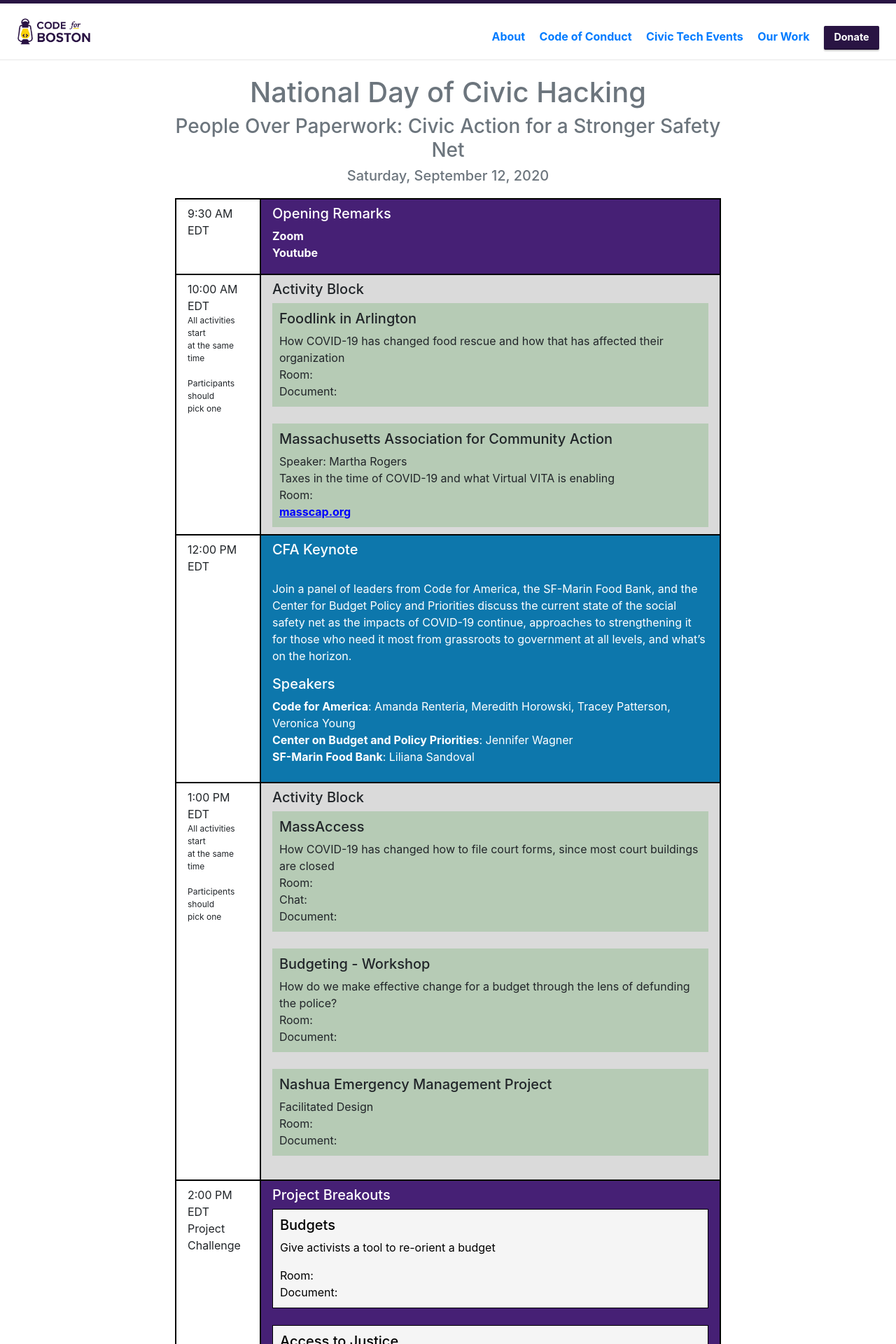
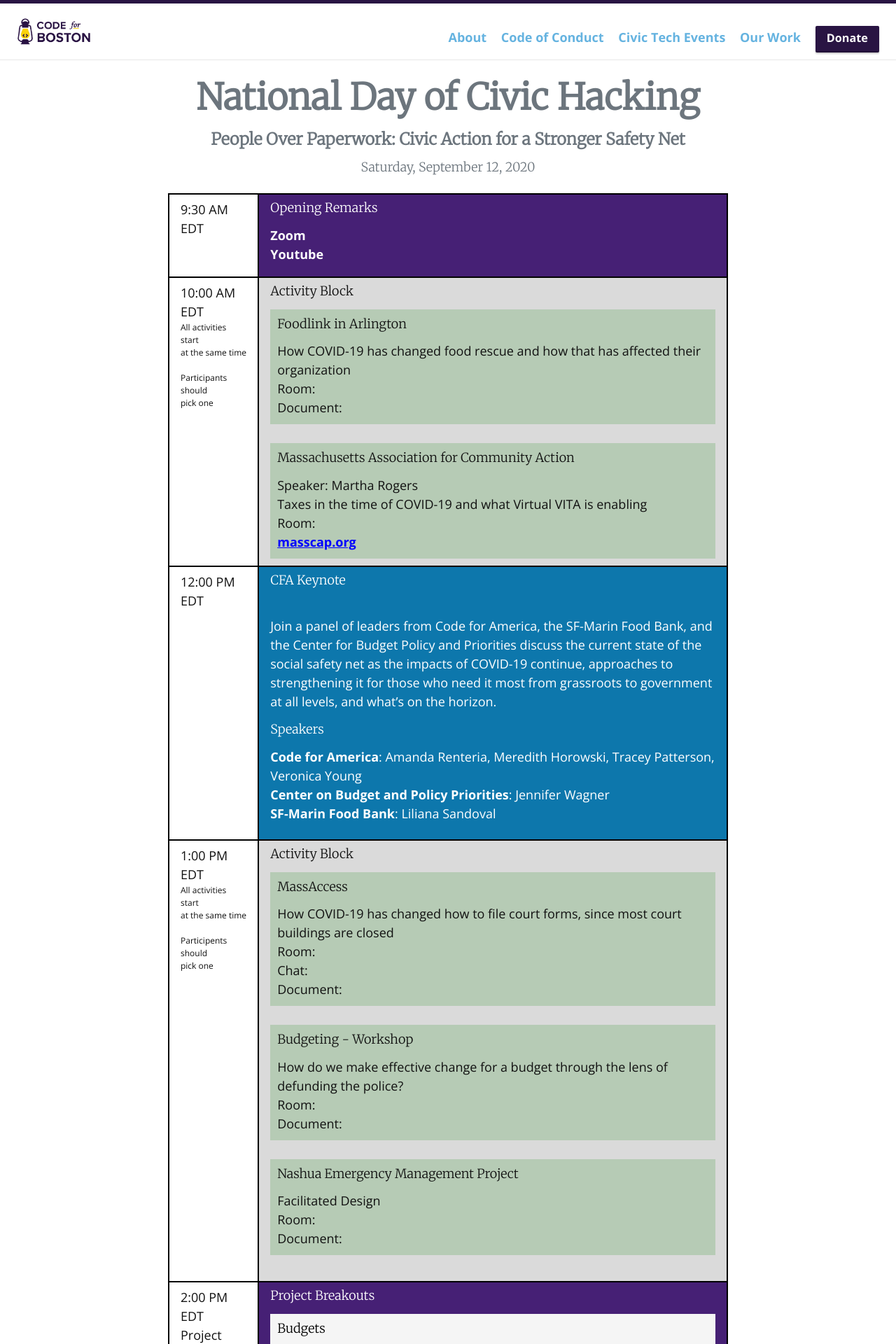
Before and after one commit to codeforboston/codeforboston.org, a Jekyll site: the page built from ndoch.html, in a window 1280 px wide. Shown: the top 1920 px of the page at 70% size. Built offline with Jekyll 4.4.1, drawn with Linux system fonts in a browser that asks for light colours; nearby versions of some CDN libraries.

Commit message:
Comments-out css in favor of inline styling

```diff
--- a/ndoch.html
+++ b/ndoch.html
@@ -5,29 +5,27 @@
 type: hidden
 ---
 
-<!DOCTYPE html>
-<html>
-
-<head>
-  <link href="https://stackpath.bootstrapcdn.com/bootstrap/4.1.3/css/bootstrap.min.css" rel="stylesheet"
+<!-- <head> -->
+<!--  <link href="https://stackpath.bootstrapcdn.com/bootstrap/4.1.3/css/bootstrap.min.css" rel="stylesheet"
     integrity="sha384-MCw98/SFnGE8fJT3GXwEOngsV7Zt27NXFoaoApmYm81iuXoPkFOJwJ8ERdknLPMO" crossorigin="anonymous">
-  <style>
+-->
+<!--  <style>
     table {
       width: 100%;
       max-width: 50rem;
       padding-bottom: 100px;
     }
 
-    table th,
     table td {
       padding: 0.5rem 1rem;
     }
 
     table th {
+      padding: 0.5rem 1rem;
       font-weight: normal;
-/*      border-top: 2px solid rgb(112, 112, 112); */
       border: 2px solid black;
       vertical-align: top;
+/*      border-top: 2px solid rgb(112, 112, 112); */
     }
 
     .cfa-main {
@@ -110,11 +108,12 @@
       color: blue;
     }
   </style>
-</head>
+</head> -->
 
-<body>
-  <div class="scheduleContainer">
-    <table>
+<!-- <body> -->
+  <!--class="scheduleContainer"-->
+  <div style="width: 100%; display: flex; flex-direction: row; justify-content: center;">
+    <table style="width: 100%; max-width: 50rem; padding-bottom: 100px;">
       <caption style="text-align: center; caption-side: top;">
         <h1>
           National Day of Civic Hacking
@@ -128,17 +127,41 @@
 
       </caption>
       <tr>
-        <th>9:30 AM EDT</th>
-        <td colspan="4" rowspan="1" class="cfb-main">
+        <th style="padding: 0.5rem 1rem;
+          font-weight: normal;
+          border: 2px solid black;
+          vertical-align: top;">9:30 AM EDT</th>
+        <!--class="cfb-main"-->
+        <td colspan="4"
+          rowspan="1"
+          style="background-color: #462075;
+                 border: 2px solid black;
+                 color: white;
+                 padding: 0.5rem 1rem 18px 1rem;">
           <h5>
             Opening Remarks
           </h5>
-          <div><a href="https://codeforamerica.zoom.us/meeting/register/tJMof-urrj4vHdaLXFXAG1VvMuV7vX2ZL26W" target="_blank">Zoom</a></div>
-          <div><a href="https://www.youtube.com/c/codeforboston" target="_blank">Youtube</a></div>
+          <div>
+            <a href="https://codeforamerica.zoom.us/meeting/register/tJMof-urrj4vHdaLXFXAG1VvMuV7vX2ZL26W"
+              target="_blank"
+              style="color: white;">
+              Zoom
+            </a>
+          </div>
+          <div>
+            <a href="https://www.youtube.com/c/codeforboston"
+              target="_blank"
+              style="color: white;">
+              Youtube
+            </a>
+          </div>
         </td>
       </tr>
       <tr>
-        <th>
+        <th style="padding: 0.5rem 1rem;
+        font-weight: normal;
+        border: 2px solid black;
+        vertical-align: top;">
           10:00 AM EDT
           <div style="font-size: 12px;">
             All activities start <br />at the same time<br />
@@ -146,9 +169,14 @@
             Participants should <br />pick one
           </div>
         </th>
-        <td rowspan="1" class="activityBlock">
+        <!--class="activityBlock"-->
+        <td rowspan="1"
+          style="background-color: #dadada;
+                padding: 0.5rem 1rem 10px 1rem;
+                border: 2px solid black;">
           <h5>Activity Block</h5>
-          <div class="talk">
+          <!--class="talk"-->
+          <div style="background-color: #0b80002c; padding: 10px;">
             <h5>
               Foodlink in Arlington
             </h5>
@@ -157,15 +185,18 @@
             </div>
             <div>
               Room:
-<!--              <a href="#">link</a> -->
+<!--              <a href="#"
+              style="text-decoration: underline; color: blue;">link</a> -->
             </div>
             <div>
               Document:
-<!--              <a href="#">Doc</a> -->
+<!--              <a href="#"
+              style="text-decoration: underline; color: blue;">Doc</a> -->
             </div>
           </div>
           <br />
-          <div class="talk">
+          <!--class="talk"-->
+          <div style="background-color: #0b80002c; padding: 10px;">
             <h5>
               Massachusetts Association for Community Action
             </h5>
@@ -177,22 +208,32 @@
             </div>
             <div>
               Room:
-<!--              <a href="#">link</a> -->
+<!--              <a href="#"
+              style="text-decoration: underline; color: blue;">link</a> -->
             </div>
             <div>
-              <a href="https://www.masscap.org/">masscap.org</a>
+              <a href="https://www.masscap.org/"
+              style="text-decoration: underline; color: blue;">masscap.org</a>
             </div>
           </div>
         </td>
       </tr>
       <tr>
-        <th>12:00 PM EDT</th>
-        <td rowspan="1" colspan="4" class="cfa-main">
+        <th style="padding: 0.5rem 1rem;
+          font-weight: normal;
+          border: 2px solid black;
+          vertical-align: top;">12:00 PM EDT</th>
+        <!--class="cfa-main"-->
+        <td rowspan="1" colspan="4"
+          style="background-color: #0d77ac;
+                border: 2px solid black;
+                color: white;
+                padding: 0.5rem 1rem;">
           <div>
             <h5>
               CFA Keynote
             </h5>
-<!--            <a href="#">Zoom</a> -->
+<!--            <a href="#" style="color: white;">Zoom</a> -->
             <br />
             <p>
               Join a panel of leaders from Code for America, the SF-Marin Food Bank, and the Center for Budget Policy
@@ -202,18 +243,27 @@
             </p>
             <h5>Speakers</h5>
             <p>
-              <a href="https://www.codeforamerica.org/" target="_blank">Code for America</a>: Amanda Renteria,
+              <a href="https://www.codeforamerica.org/"
+                target="_blank"
+                style="color: white;">Code for America</a>: Amanda Renteria,
               Meredith Horowski, Tracey Patterson, Veronica Young
               <br />
-              <a href="https://www.cbpp.org/" target="_blank">Center on Budget and Policy Priorities</a>: Jennifer Wagner
+              <a href="https://www.cbpp.org/"
+                target="_blank"
+                style="color: white;">Center on Budget and Policy Priorities</a>: Jennifer Wagner
               <br />
-              <a href="https://www.sfmfoodbank.org/" target="_blank">SF-Marin Food Bank</a>: Liliana Sandoval
+              <a href="https://www.sfmfoodbank.org/"
+                target="_blank"
+                style="color: white;">SF-Marin Food Bank</a>: Liliana Sandoval
             </p>
           </div>
         </td>
       </tr>
       <tr>
-        <th>
+        <th style="padding: 0.5rem 1rem;
+          font-weight: normal;
+          border: 2px solid black;
+          vertical-align: top;">
           1:00 PM EDT
           <div style="font-size: 12px;">
             All activities start <br />at the same time<br />
@@ -221,9 +271,14 @@
             Participents should <br />pick one
           </div>
         </th>
-        <td rowspan="1" class="activityBlock">
+        <!--class="activityBlock"-->
+        <td rowspan="1"
+          style="background-color: #dadada;
+                padding: 0.5rem 1rem 10px 1rem;
+                border: 2px solid black;">
           <h5>Activity Block</h5>
-          <div class="talk">
+          <!--class="talk"-->
+          <div style="background-color: #0b80002c; padding: 10px;">
             <h5>
               MassAccess
             </h5>
@@ -232,19 +287,26 @@
             </div>
             <div>
               Room:
-<!--              <a href="https://massaccess.suffolklitlab.org/" target="_blank">https://massaccess.suffolklitlab.org/</a> -->
+<!--              <a href="https://massaccess.suffolklitlab.org/"
+              target="_blank"
+              style="text-decoration: underline; color: blue;">https://massaccess.suffolklitlab.org/</a> -->
             </div>
             <div>
               Chat:
-<!--              <a href="https://cfb-public.slack.com" target="_blank">link</a> -->
+<!--              <a href="https://cfb-public.slack.com"
+              target="_blank"
+              style="text-decoration: underline; color: blue;">link</a> -->
             </div>
             <div>
               Document:
-<!--              <a href="https://massaccess.suffolklitlab.org/" target="_blank">Doc</a> -->
+<!--              <a href="https://massaccess.suffolklitlab.org/"
+              target="_blank"
+              style="text-decoration: underline; color: blue;">Doc</a> -->
             </div>
           </div>
           <br />
-          <div class="talk">
+          <!--class="talk"-->
+          <div style="background-color: #0b80002c; padding: 10px;">
             <h5>
               Budgeting - Workshop
             </h5>
@@ -253,16 +315,18 @@
             </div>
             <div>
               Room:
-<!--              <a href="#">link</a> -->
+<!--              <a href="#"
+              style="text-decoration: underline; color: blue;">link</a> -->
             </div>
             <div>
               Document:
-<!--              <a href="#">Doc</a> -->
+<!--              <a href="#"
+              style="text-decoration: underline; color: blue;">Doc</a> -->
             </div>
           </div>
           <br />
-<!--          <div class="project"> -->
-          <div class="talk">
+          <!--class="talk"-->
+          <div style="background-color: #0b80002c; padding: 10px;">
             <h5>
               Nashua Emergency Management Project
             </h5>
@@ -271,11 +335,13 @@
             </div>
             <div>
               Room:
-<!--              <a href="#">link</a> -->
+<!--              <a href="#"
+              style="text-decoration: underline; color: blue;">link</a> -->
             </div>
             <div>
               Document:
-<!--              <a href="#">Doc</a> -->
+<!--              <a href="#"
+              style="text-decoration: underline; color: blue;">Doc</a> -->
             </div>
           </div>
           <br />
@@ -283,16 +349,25 @@
         </td>
       </tr>
       <tr>
-        <th>2:00 PM EDT
+        <th style="padding: 0.5rem 1rem;
+          font-weight: normal;
+          border: 2px solid black;
+          vertical-align: top;">2:00 PM EDT
           <div>Project Challenge</div>
         </th>
-        <td rowspan="1" colspan="4" class="cfb-main">
+        <!--class="cfb-main"-->
+        <td rowspan="1" colspan="4"
+          style="background-color: #462075;
+                border: 2px solid black;
+                color: white;
+                padding: 0.5rem 1rem 18px 1rem;">
           <div>
             <h5>
               Project Breakouts
             </h5>
             <div>
-              <div class="project">
+              <!--class="project"-->
+              <div style="background-color: #f5f5f5; padding: 10px; color: black;">
                 <h5>
                   Budgets</h5>
                 <p>
@@ -300,15 +375,18 @@
                 </p>
                 <div>
                   Room:
-<!--                  <a href="#">link</a> -->
+<!--                  <a href="#"
+                  style="text-decoration: underline; color: blue;">link</a> -->
                 </div>
                 <div>
                   Document:
-<!--                  <a href="#">Doc</a> -->
+<!--                  <a href="#"
+                  style="text-decoration: underline; color: blue;">Doc</a> -->
                 </div>
               </div>
               <br />
-              <div class="project">
+              <!--class="project"-->
+              <div style="background-color: #f5f5f5; padding: 10px; color: black;">
                 <h5>
                   Access to Justice
                 </h5>
@@ -317,16 +395,18 @@
                 </p>
                 <div>
                   Room:
-<!--                  <a href="#">link</a> -->
+<!--                  <a href="#"
+                  style="text-decoration: underline; color: blue;">link</a> -->
                 </div>
                 <div>
                   Document:
-<!--                  <a href="#">Doc</a> -->
+<!--                  <a href="#"
+                  style="text-decoration: underline; color: blue;">Doc</a> -->
                 </div>
               </div>
               <br />
-
-              <div class="project">
+              <!--class="project"-->
+              <div style="background-color: #f5f5f5; padding: 10px; color: black;">
                 <h5>
                   MA Benefit Design Audit (CFA)
                 </h5>
@@ -335,12 +415,14 @@
                 </p>
                 <div>
                   Room:
-<!--                  <a href="#">link</a> -->
+<!--                  <a href="#"
+                  style="text-decoration: underline; color: blue;">link</a> -->
                 </div>
                 <div>
                   Document:
                   <a href="https://www.codeforamerica.org/features/bringing-social-safety-net-benefits-online/"
-                    target="_blank">50-State Assessment</a>
+                    target="_blank"
+                    style="text-decoration: underline; color: blue;">50-State Assessment</a>
                 </div>
               </div>
             </div>
@@ -349,32 +431,43 @@
         </td>
       </tr>
       <tr>
-        <th>6:00 PM EDT</th>
-        <td colspan="4" class="closing">
+        <th style="padding: 0.5rem 1rem;
+          font-weight: normal;
+          border: 2px solid black;
+          vertical-align: top;">6:00 PM EDT</th>
+        <!--class="closing"-->
+        <td colspan="4" style="border: 2px solid black; padding: 0.5rem 1rem;">
           <h5>
             Closing Remarks
           </h5>
           <div>
             Room:
-<!--            <a href="#">link</a> -->
+<!--            <a href="#"
+            style="text-decoration: underline; color: blue;">link</a> -->
           </div>
         </td>
       </tr>
       <tr>
-        <th>7:00 PM EDT</th>
-        <td colspan="4" class="fun">
+        <th style="padding: 0.5rem 1rem;
+          font-weight: normal;
+          border: 2px solid black;
+          vertical-align: top;">7:00 PM EDT</th>
+        <!--class="fun"-->
+        <td colspan="4"
+          style="background-color: darkorange;
+                border: 2px solid black;
+                padding: 0.5rem 1rem;">
           <h5>
             After Party
           </h5>
           <div>
             Room:
-<!--            <a href="#">Trivia</a> -->
+<!--            <a href="#"
+            style="text-decoration: underline; color: blue;">Trivia</a> -->
           </div>
         </td>
       </tr>
     </table>
   </div>
   <div style="padding-bottom: 100px;"></div>
-</body>
-
-</html>
+<!-- </body> -->
```
